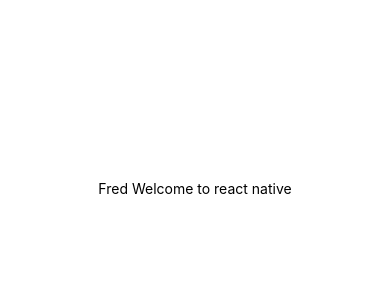
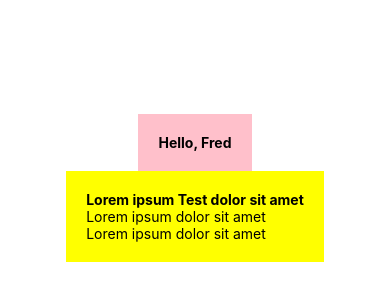
Before and after one commit to FrederickKisife/React-Native-Project, a React Native app: screen / in a window 390 px wide. Shown: the part 234-534 px from the top of the page. Built offline with nearby package versions, Linux system fonts and the light colour scheme.

Commit message:
Learning how to do css in react native

```diff
--- a/App.js
+++ b/App.js
@@ -4,8 +4,14 @@
 export default function App() {
   return (
     <View style={styles.container}>
-      <Text>Fred Welcome to react native</Text>
-      <StatusBar style="auto" />
+      <View style={styles.header}>
+        <Text style={styles.boldText}>Hello, Fred</Text>
+      </View>
+      <View style={styles.body}>
+        <Text style={styles.boldText}>Lorem ipsum <Text>Test</Text> dolor sit amet</Text>
+        <Text>Lorem ipsum dolor sit amet</Text>
+        <Text>Lorem ipsum dolor sit amet</Text>
+      </View>
     </View>
   );
 }
@@ -18,4 +24,14 @@
     justifyContent: 'center',
 
   },
+  header:{
+    backgroundColor:'pink',
+    padding: 20,
+  },
+  boldText:{
+    fontWeight: 'bold',
+  }, body:{
+    backgroundColor: 'yellow',
+    padding: 20,
+  },
 });
```
